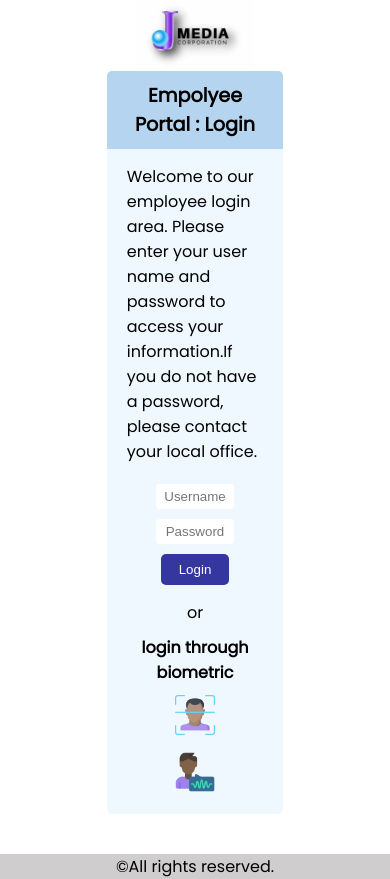
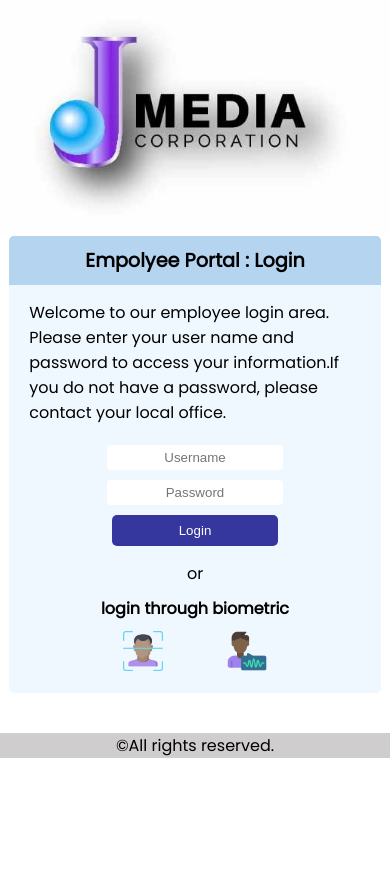
Before and after one commit to charansnc/jmedia-login-page, a plain HTML site: page index.html in a window 390 px wide. After the commit the page ends 844 px from the top, so only its background shows below. Drawn offline with Linux system fonts and the light colour scheme.

Commit message:
Update style.css

```diff
--- a/style.css
+++ b/style.css
@@ -85,3 +85,65 @@ footer{
    background-color:rgb(207, 205, 205);
     text-align: center;
 }
+
+
+@media screen and ( max-width:1000px ){
+    img{
+        display: block;
+        margin-left: auto;
+        margin-right: auto;
+         width: 100%;
+      }
+      #login{
+        font-weight: 600;
+        font-size: 1.2rem;
+        background-color: rgb(181, 212, 239);
+        margin-left: auto;
+        margin-right: auto;
+         width: 85%;
+        padding:10px 20px;
+        text-align: center;
+        border-radius: 5px 5px 0px 0px;
+
+    }
+
+#login-card{
+    display: block;
+    padding: 15px 20px 15px 20px;
+    margin-left: auto;
+    margin-right: auto;
+    width: 85%;
+    background-color: aliceblue;
+    text-align: center;
+    border-radius: 0px 0px 5px 5px;
+    margin-bottom: 40px;
+}
+#login-des p{
+    text-align: none;
+    display: block;
+    padding: 15px 20px 0px 20px;
+    margin-left: auto;
+    margin-right: auto;
+    width: 85%;
+    background-color: aliceblue;
+}
+.user input{
+    width: 50%;
+    margin: 5px;
+    padding: 5px;
+    text-align: center;
+    border-radius: 4px;
+    border: none;
+}
+.btn input{
+  width: 50%;
+  margin: 5px;
+  padding:8px ;
+  border-radius: 5px;
+  background-color: rgb(54, 54, 159);
+  color: white;
+  border: none;
+  cursor: pointer;
+
+}
+}
```
